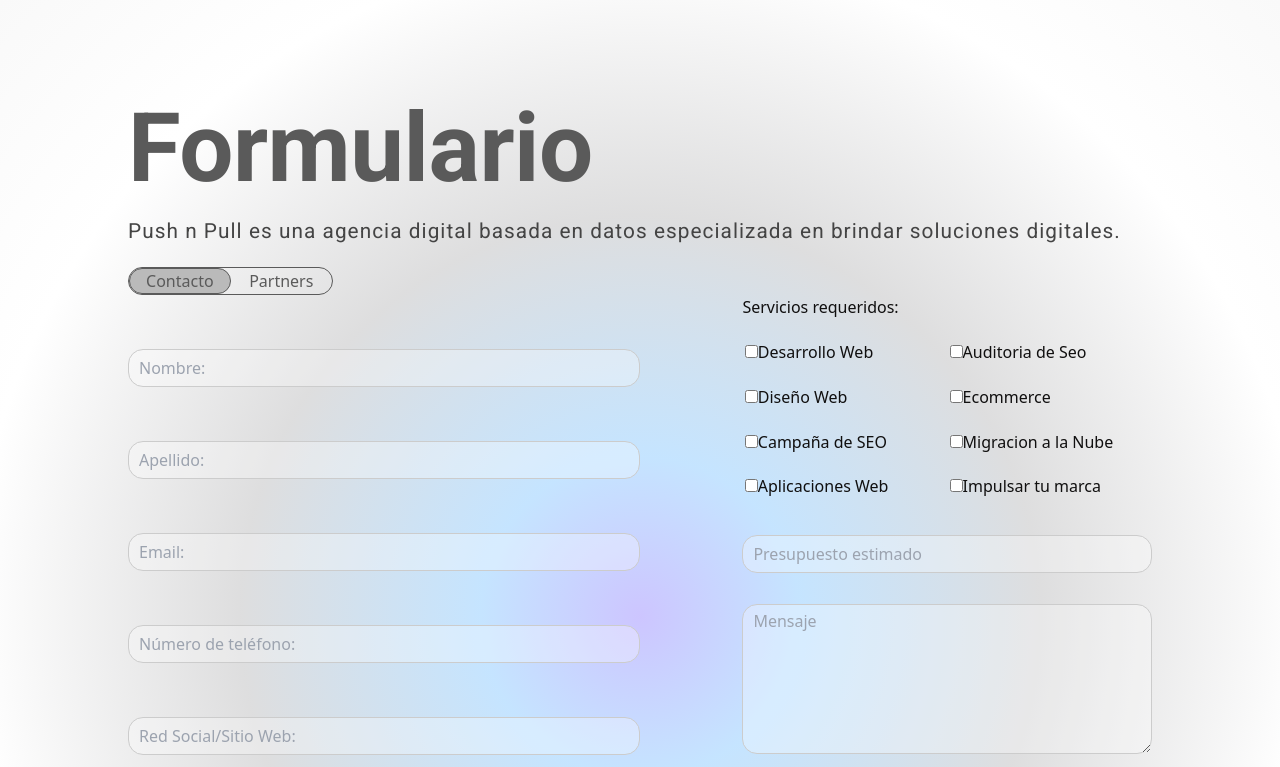
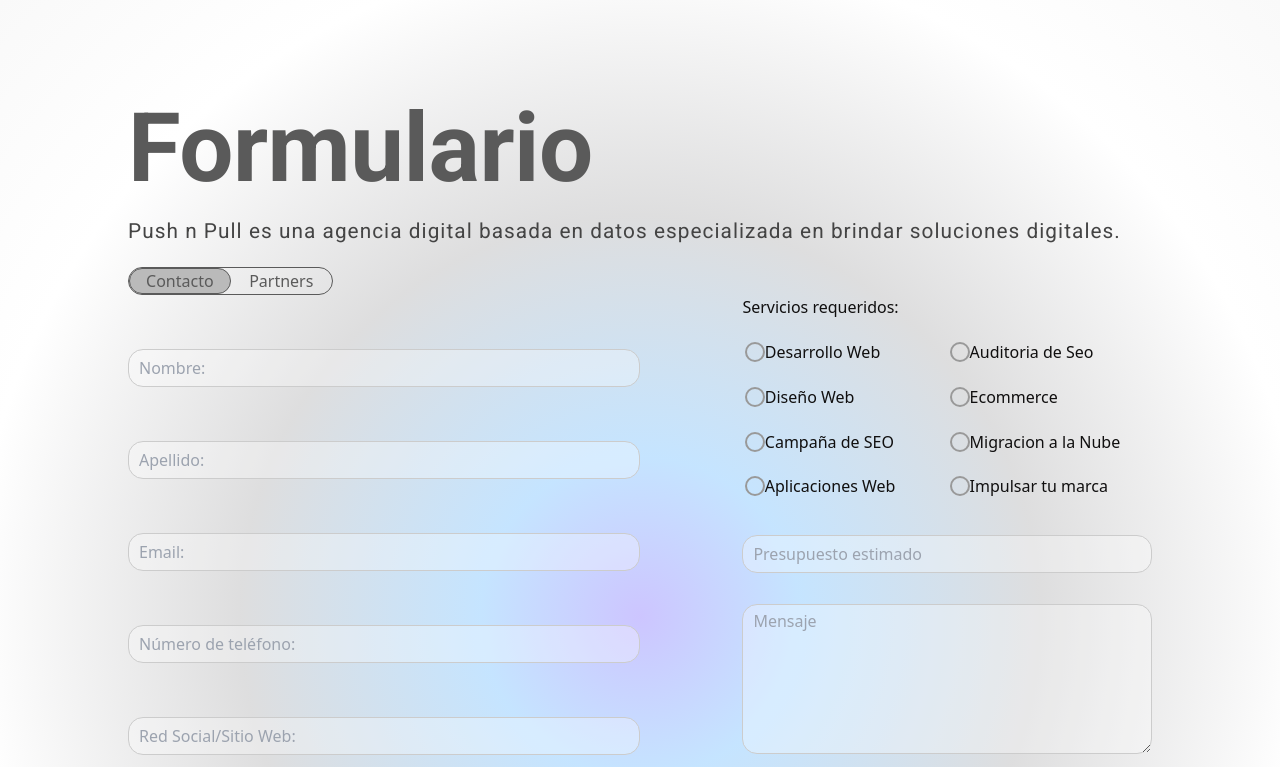
Before and after one commit to AgustinMateos/pushnpull, a React (Vite) app: page /ContactoPage in a window 1280 px wide. Shown: the top 767 px of the page. Built offline with nearby package versions, Linux system fonts and the light colour scheme.

Commit message:
checkbox

```diff
--- a/src/components/Contacto/FormularioContacto.jsx
+++ b/src/components/Contacto/FormularioContacto.jsx
@@ -66,7 +66,7 @@
           {errors.lastName && !submitted && <span>{errors.lastName}</span>}
 
 
-          <input placeholder='Email:' className='formInputs' type="email" name="email" value={formData.email} onChange={handleChange} />
+          <input placeholder='Email:' className='formInputs ' type="email" name="email" value={formData.email} onChange={handleChange} />
           {errors.email && !submitted && <span>{errors.email}</span>}
 
 
@@ -82,9 +82,10 @@
         <div className='formSegContainerInfo'>
           <label>Servicios requeridos:</label>
           <div className='formServiciosRequeridos'>
-            <div className='formServRequeridosFlex'>
-              <div>
+            <div className='formServRequeridosFlex formServRequeridosInput'>
+              <div className='inputsFlexCheckBox'>
                 <input
+
                   type="checkbox"
                   name="services"
                   value="desarrollo_web"
@@ -93,7 +94,7 @@
                 />
                 <label>Desarrollo Web</label></div>
 
-              <div> <input
+              <div className='inputsFlexCheckBox'> <input
                 type="checkbox"
                 name="services"
                 value="diseno_web"
@@ -102,7 +103,7 @@
               />
                 <label>Diseño Web</label></div>
 
-              <div>
+              <div className='inputsFlexCheckBox'>
                 <input
                   type="checkbox"
                   name="services"
@@ -112,7 +113,7 @@
                 />
                 <label>Campaña de SEO</label>
               </div>
-              <div><input
+              <div className='inputsFlexCheckBox'><input
                 type="checkbox"
                 name="services"
                 value="aplicaciones_web"
@@ -123,7 +124,7 @@
 
             </div>
             <div className='formServRequeridosFlex'>
-              <div>
+              <div className='inputsFlexCheckBox'>
                 <input
                   type="checkbox"
                   name="services"
@@ -134,7 +135,7 @@
                 <label>Auditoria de Seo</label>
               </div>
 
-              <div>
+              <div className='inputsFlexCheckBox'>
                 <input
                   type="checkbox"
                   name="services"
@@ -144,7 +145,7 @@
                 />
                 <label>Ecommerce</label></div>
 
-              <div>
+              <div className='inputsFlexCheckBox'>
                 <input
                   type="checkbox"
                   name="services"
@@ -155,7 +156,7 @@
                 <label>Migracion a la Nube</label>
               </div>
 
-              <div>
+              <div className='inputsFlexCheckBox'>
                 <input
                 type="checkbox"
                 name="services"
@@ -191,7 +192,8 @@
 
 
 
-      </form></div>
+      </form>
+      </div>
 
   );
 }
--- a/src/styles/styles.css
+++ b/src/styles/styles.css
@@ -1205,8 +1205,60 @@
     height: 38px;
     width: 100%;
     line-height: 1.3;
-}
-
+
+}
+
+/* Estilos para checkbox circulares */
+input[type="checkbox"] {
+    appearance: none;
+    -webkit-appearance: none;
+    -moz-appearance: none;
+    width: 20px;
+    height: 20px;
+    border-radius: 50%;
+    /* Esto hace que el checkbox sea circular */
+    border: 2px solid #999;
+    /* Cambia el color y grosor del borde */
+    outline: none;
+    cursor: pointer;
+}
+
+/* Estilos para cuando el checkbox está marcado */
+input[type="checkbox"]:checked {
+    background-color: #9479ec;;
+    /* Cambia el color de fondo cuando está marcado */
+}
+
+/* Estilos para cuando el checkbox está marcado y se le pasa el mouse por encima */
+input[type="checkbox"]:checked:hover {
+    background-color: #9479ec;;
+    /* Cambia el color de fondo cuando está marcado y se le pasa el mouse por encima */
+}
+
+/* Estilos para ocultar el checkbox original */
+input[type="checkbox"]::-ms-check {
+    display: none;
+}
+
+/* Estilos para el contenedor de los checkbox */
+.checkbox-container {
+    display: flex;
+    flex-wrap: wrap;
+}
+
+/* Estilos para los márgenes entre los checkbox */
+.checkbox-container>div {
+    margin-right: 10px;
+    /* Ajusta el margen derecho entre los elementos */
+    margin-bottom: 10px;
+    /* Ajusta el margen inferior entre los elementos */
+}
+.inputsFlexCheckBox{
+    display: flex;
+    align-items: center;
+    justify-content: flex-start;
+
+}
 .formButtons {
     display: flex;
     justify-content: flex-start;
@@ -1240,7 +1292,10 @@
     justify-content: space-between;
 
 }
-.formButtonsContainer button{width:150px}
+
+.formButtonsContainer button {
+    width: 150px
+}
 
 
 .formPrimerContainerInfo {
@@ -1267,7 +1322,13 @@
     justify-content: space-around;
     height: 200px;
 }
-.formServRequeridosFlex{display: flex; flex-direction: column; justify-content: space-evenly; width: 200px;}
+
+.formServRequeridosFlex {
+    display: flex;
+    flex-direction: column;
+    justify-content: space-evenly;
+    width: 200px;
+}
 
 .buttonEnviar {
     display: flex;
@@ -1281,6 +1342,11 @@
     height: 250px;
     justify-content: space-around;
 }
+
+
+
+
+
 
 /*responsive */
 @media (max-width:900px) {
@@ -1369,6 +1435,7 @@
         justify-content: space-evenly;
         flex-direction: column-reverse;
     }
+
     .formButtonsContainer {
         width: 30%;
     }
@@ -1417,6 +1484,7 @@
         display: flex;
         justify-content: center;
     }
+
     .formButtonsContainer {
         width: 50%;
     }
@@ -1446,12 +1514,21 @@
 
         text-align: center;
     }
-   .formServiciosRequeridos{display: flex;justify-content: space-around; height: 400px; flex-direction: column;align-items: center;}
+
+    .formServiciosRequeridos {
+        display: flex;
+        justify-content: space-around;
+        height: 400px;
+        flex-direction: column;
+        align-items: center;
+    }
+
     .formButtons {
         display: flex;
         justify-content: center;
 
     }
+
     .formServRequeridosFlex {
         justify-content: space-around;
         height: 450px;
@@ -1483,10 +1560,12 @@
         border-left: 1px solid rgba(255, 255, 255, 0.5); */
         backdrop-filter: blur(5px);
     }
+
     .formButtonsContainer {
         width: 70%;
     }
 }
+
 @media (max-width:325px) {
     .formPrimerCompTitulo {
         font-size: clamp(2.5rem, 8vw, 6rem);
```
Lines whose indentation alone changed are shown as unchanged.
